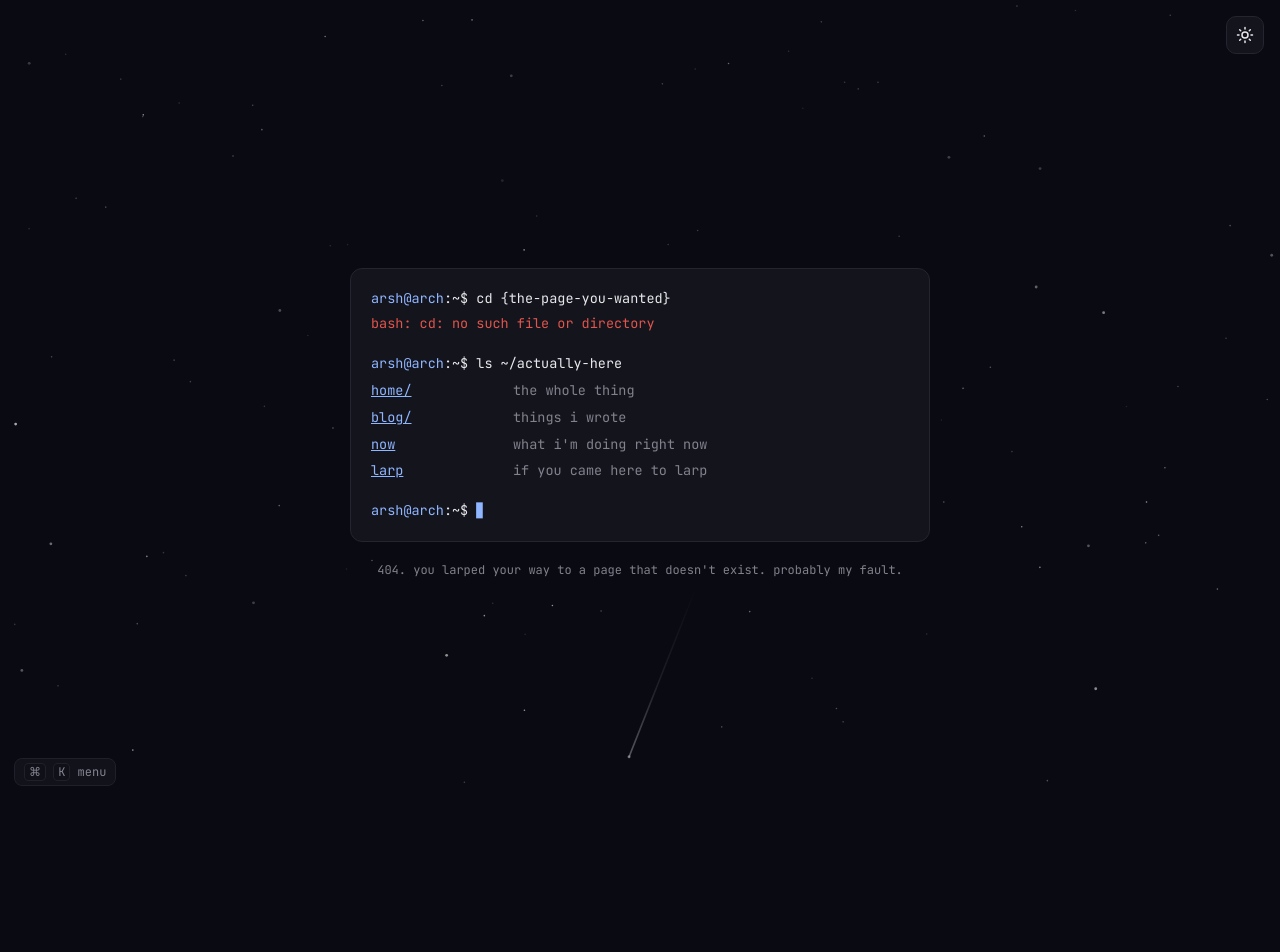
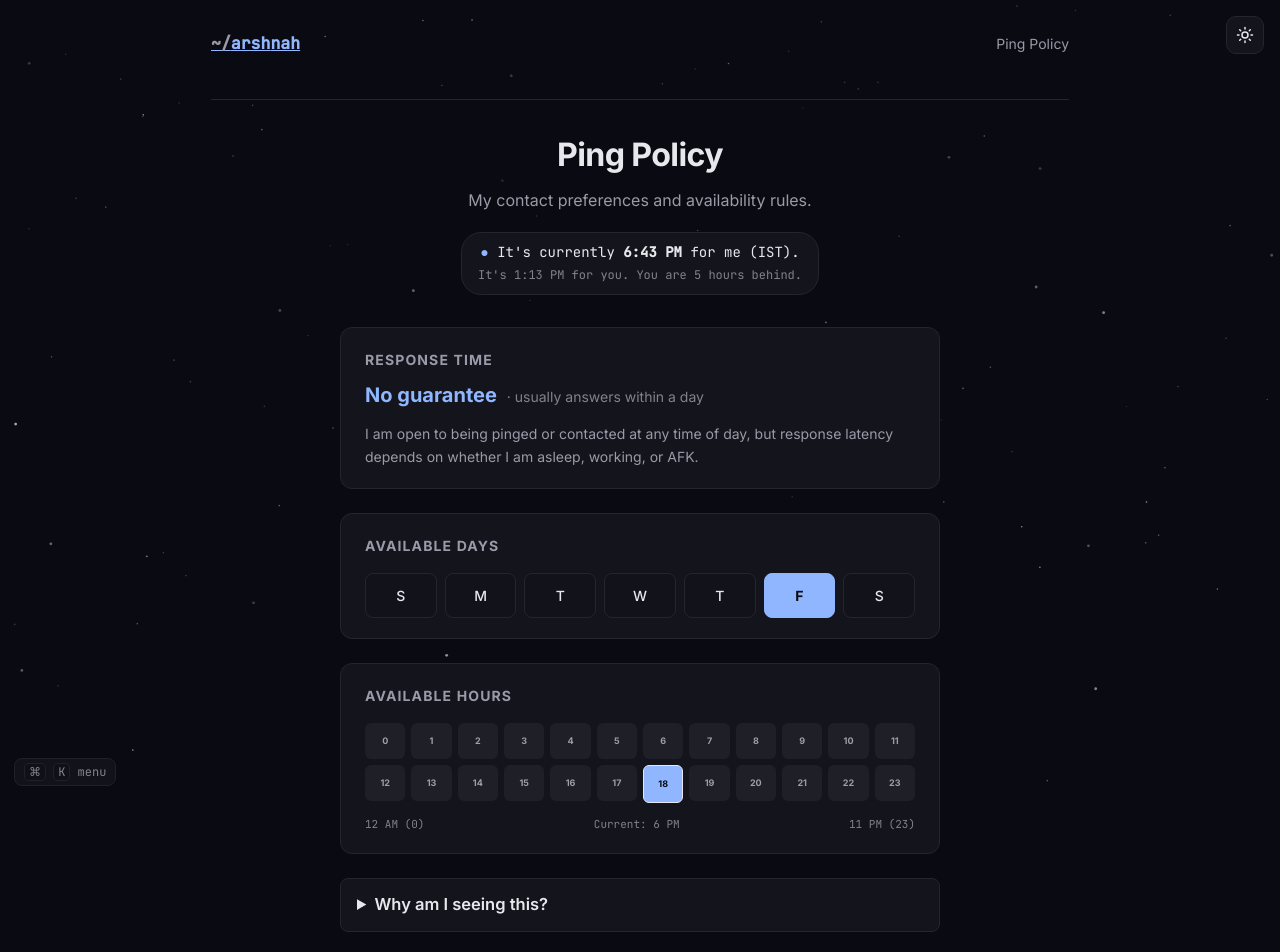
Before and after one commit to arshnah/portfolio-next, a Next.js app: page /pings in a window 1280 px wide. Before the commit this address had no page. Shown: the top 952 px of the page. Before the commit the page ends 848 px from the top, so only its background shows below. Built offline with nearby package versions, Linux system fonts and the light colour scheme.

Commit message:
feat: add custom themed pings page at /pings and update links

```diff
--- /dev/null
+++ b/src/app/pings/page.tsx
@@ -0,0 +1,201 @@
+"use client";
+import { useEffect, useState } from "react";
+import Link from "next/link";
+
+const DAYS = ["Sun", "Mon", "Tue", "Wed", "Thu", "Fri", "Sat"];
+const DAY_LABELS = ["Sunday", "Monday", "Tuesday", "Wednesday", "Thursday", "Friday", "Saturday"];
+const HOURS = Array.from({ length: 24 }, (_, i) => i);
+
+const fmtHour = (h: number) => {
+  if (h === 0) return "12 AM";
+  if (h === 12) return "12 PM";
+  return h > 12 ? `${h - 12} PM` : `${h} AM`;
+};
+
+export default function PingsPage() {
+  const [mounted, setMounted] = useState(false);
+  const [now, setNow] = useState<Date | null>(null);
+
+  useEffect(() => {
+    setMounted(true);
+    setNow(new Date());
+    const timer = setInterval(() => setNow(new Date()), 30000);
+    return () => clearInterval(timer);
+  }, []);
+
+  const timeZone = "Asia/Kolkata";
+
+  if (!mounted || !now) {
+    return (
+      <>
+        <nav className="topnav" style={{ display: "flex", alignItems: "center", justifyContent: "space-between", gap: 12, flexWrap: "wrap", padding: "6px 0 14px" }}>
+          <Link href="/" style={{ fontFamily: 'var(--font-mono),"Courier New",monospace', fontWeight: 700 }}>
+            <span style={{ color: "var(--muted)" }}>~/</span>arsh<span style={{ color: "var(--link)" }}>nah</span>
+          </Link>
+        </nav>
+        <hr />
+        <div style={{ padding: "40px 0", textAlign: "center", color: "var(--muted)" }}>Loading preferences...</div>
+      </>
+    );
+  }
+
+  // Format times
+  const myTimeStr = now.toLocaleString("en-US", { timeZone, hour: "numeric", minute: "numeric", hour12: true });
+  const viewerTimeZone = Intl.DateTimeFormat().resolvedOptions().timeZone;
+  const yourTimeStr = now.toLocaleString("en-US", { timeZone: viewerTimeZone, hour: "numeric", minute: "numeric", hour12: true });
+
+  // Calculate difference
+  const myDate = new Date(now.toLocaleString("en-US", { timeZone }));
+  const yourDate = new Date(now.toLocaleString("en-US", { timeZone: viewerTimeZone }));
+  const timeDifference = Math.round((yourDate.getTime() - myDate.getTime()) / (1000 * 60 * 60));
+
+  // Determine current day & hour in my timezone
+  const myDayStr = now.toLocaleString("en-US", { timeZone, weekday: "short" });
+  const currentDayIdx = DAYS.indexOf(myDayStr);
+  const currentHour = parseInt(now.toLocaleString("en-US", { timeZone, hour: "numeric", hour12: false }), 10);
+
+  return (
+    <>
+      <nav className="topnav" style={{ display: "flex", alignItems: "center", justifyContent: "space-between", gap: 12, flexWrap: "wrap", padding: "6px 0 14px" }}>
+        <Link href="/" style={{ fontFamily: 'var(--font-mono),"Courier New",monospace', fontWeight: 700 }}>
+          <span style={{ color: "var(--muted)" }}>~/</span>arsh<span style={{ color: "var(--link)" }}>nah</span>
+        </Link>
+        <span style={{ fontSize: 14, color: "var(--muted)" }}>Ping Policy</span>
+      </nav>
+
+      <hr />
+
+      <div style={{ maxWidth: "600px", margin: "20px auto 40px" }}>
+        <div style={{ textAlign: "center", marginBottom: 32 }}>
+          <h1 style={{ marginBottom: 6 }}>Ping Policy</h1>
+          <p style={{ color: "var(--muted)", fontSize: 16, margin: 0 }}>My contact preferences and availability rules.</p>
+
+          <div style={{
+            display: "inline-block",
+            background: "var(--card)",
+            border: "1px solid var(--line)",
+            borderRadius: 20,
+            padding: "8px 16px",
+            marginTop: 18,
+            fontSize: 14,
+            fontFamily: 'var(--font-mono), monospace'
+          }}>
+            <span style={{ color: "var(--link)" }}>●</span> It&apos;s currently <b style={{ color: "var(--ink)" }}>{myTimeStr}</b> for me (IST).
+            <div style={{ fontSize: 12, color: "var(--faint)", marginTop: 2 }}>
+              It&apos;s {yourTimeStr} for you.
+              {timeDifference === 0 ? " We share the same time." : ` You are ${Math.abs(timeDifference)} ${Math.abs(timeDifference) === 1 ? "hour" : "hours"} ${timeDifference > 0 ? "ahead" : "behind"}.`}
+            </div>
+          </div>
+        </div>
+
+        {/* Response Rule */}
+        <div style={{ background: "var(--card)", border: "1px solid var(--line)", borderRadius: 12, padding: "20px 24px", marginBottom: 24 }}>
+          <h3 style={{ margin: "0 0 8px 0", fontSize: 14, textTransform: "uppercase", letterSpacing: "0.08em", color: "var(--muted)", fontWeight: 700 }}>Response Time</h3>
+          <div style={{ display: "flex", alignItems: "baseline", gap: 10, flexWrap: "wrap" }}>
+            <span style={{ fontSize: 20, fontWeight: 700, color: "var(--link)" }}>No guarantee</span>
+            <span style={{ fontSize: 14, color: "var(--faint)" }}>&middot; usually answers within a day</span>
+          </div>
+          <p style={{ margin: "10px 0 0 0", fontSize: 14, color: "var(--muted)" }}>
+            I am open to being pinged or contacted at any time of day, but response latency depends on whether I am asleep, working, or AFK.
+          </p>
+        </div>
+
+        {/* Days Available */}
+        <div style={{ background: "var(--card)", border: "1px solid var(--line)", borderRadius: 12, padding: "20px 24px", marginBottom: 24 }}>
+          <h3 style={{ margin: "0 0 16px 0", fontSize: 14, textTransform: "uppercase", letterSpacing: "0.08em", color: "var(--muted)", fontWeight: 700 }}>Available Days</h3>
+          <div style={{ display: "flex", justifyContent: "space-between", gap: 8, flexWrap: "wrap" }}>
+            {DAYS.map((day, idx) => {
+              const isCurrent = idx === currentDayIdx;
+              return (
+                <div
+                  key={day}
+                  title={DAY_LABELS[idx]}
+                  style={{
+                    flex: 1,
+                    minWidth: "40px",
+                    textAlign: "center",
+                    padding: "10px 0",
+                    borderRadius: 8,
+                    background: isCurrent ? "var(--link)" : "var(--field)",
+                    color: isCurrent ? "var(--bg)" : "var(--ink)",
+                    border: isCurrent ? "1px solid var(--link)" : "1px solid var(--line)",
+                    fontWeight: isCurrent ? 700 : 500,
+                    fontSize: 14,
+                    transition: "all 0.2s"
+                  }}
+                >
+                  {day[0]}
+                </div>
+              );
+            })}
+          </div>
+        </div>
+
+        {/* Hours Available */}
+        <div style={{ background: "var(--card)", border: "1px solid var(--line)", borderRadius: 12, padding: "20px 24px", marginBottom: 24 }}>
+          <h3 style={{ margin: "0 0 16px 0", fontSize: 14, textTransform: "uppercase", letterSpacing: "0.08em", color: "var(--muted)", fontWeight: 700 }}>Available Hours</h3>
+
+          <div style={{
+            display: "grid",
+            gridTemplateColumns: "repeat(12, 1fr)",
+            gap: 6,
+            marginBottom: 12
+          }}>
+            {HOURS.map((h) => {
+              const isCurrent = h === currentHour;
+              return (
+                <div
+                  key={h}
+                  title={fmtHour(h)}
+                  style={{
+                    height: "36px",
+                    borderRadius: 6,
+                    background: isCurrent ? "var(--link)" : "var(--line)",
+                    opacity: isCurrent ? 1 : 0.65,
+                    border: isCurrent ? "1px solid var(--ink)" : "none",
+                    position: "relative",
+                    display: "flex",
+                    alignItems: "center",
+                    justifyContent: "center",
+                    fontSize: 10,
+                    fontWeight: 700,
+                    color: isCurrent ? "var(--bg)" : "var(--ink)",
+                    cursor: "default"
+                  }}
+                >
+                  <span style={{ fontSize: 9 }}>{h}</span>
+                </div>
+              );
+            })}
+          </div>
+          <div style={{ display: "flex", justifyContent: "space-between", color: "var(--faint)", fontSize: 11, fontFamily: 'var(--font-mono), monospace' }}>
+            <span>12 AM (0)</span>
+            <span>Current: {fmtHour(currentHour)}</span>
+            <span>11 PM (23)</span>
+          </div>
+        </div>
+
+        {/* Collapsible Info Block */}
+        <details style={{
+          border: "1px solid var(--line)",
+          borderRadius: 8,
+          background: "var(--card)",
+          padding: "12px 16px"
+        }}>
+          <summary style={{
+            fontWeight: 600,
+            cursor: "pointer",
+            outline: "none",
+            color: "var(--ink)",
+            userSelect: "none"
+          }}>
+            Why am I seeing this?
+          </summary>
+          <p style={{ margin: "10px 0 0 0", color: "var(--muted)", fontSize: 14.5, lineHeight: 1.6 }}>
+            You&apos;re seeing this page because I share my availability and contact rules directly on my site to maintain clear, respectful boundaries. It saves both of us time and helps set realistic expectations for responses!
+          </p>
+        </details>
+      </div>
+    </>
+  );
+}
--- a/src/components/CommandPalette.tsx
+++ b/src/components/CommandPalette.tsx
@@ -10,6 +10,7 @@ const COMMANDS: Cmd[] = [
   { label: "Résumé", hint: "print / pdf", href: "/resume" },
   { label: "Guestbook", hint: "leave a note", href: "/#guestbook" },
   { label: "Contact", href: "/#contact" },
+  { label: "pings", hint: "contact preferences & availability", href: "/pings" },
   { label: "now", hint: "what I'm doing, live", href: "https://now.arshnah.in", ext: true },
   { label: "wrapped", hint: "a last.fm year in sound", href: "https://wrapped.arshnah.in", ext: true },
   { label: "playlist", hint: "on repeat", href: "https://playlist.arshnah.in", ext: true },
```
Also changed, not shown: src/app/page.tsx (+7 -1 lines), public/badges/nopings.jpg (added).
